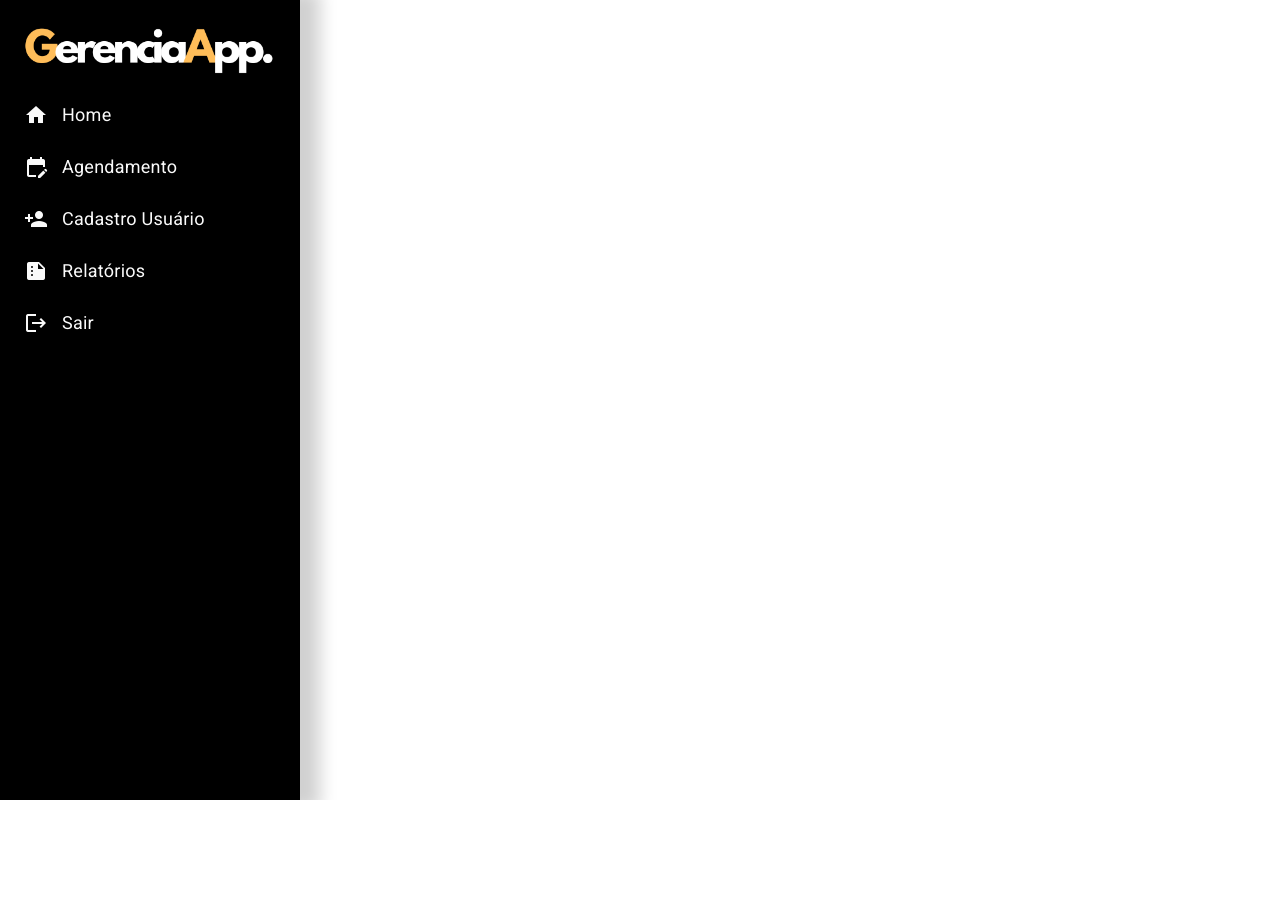
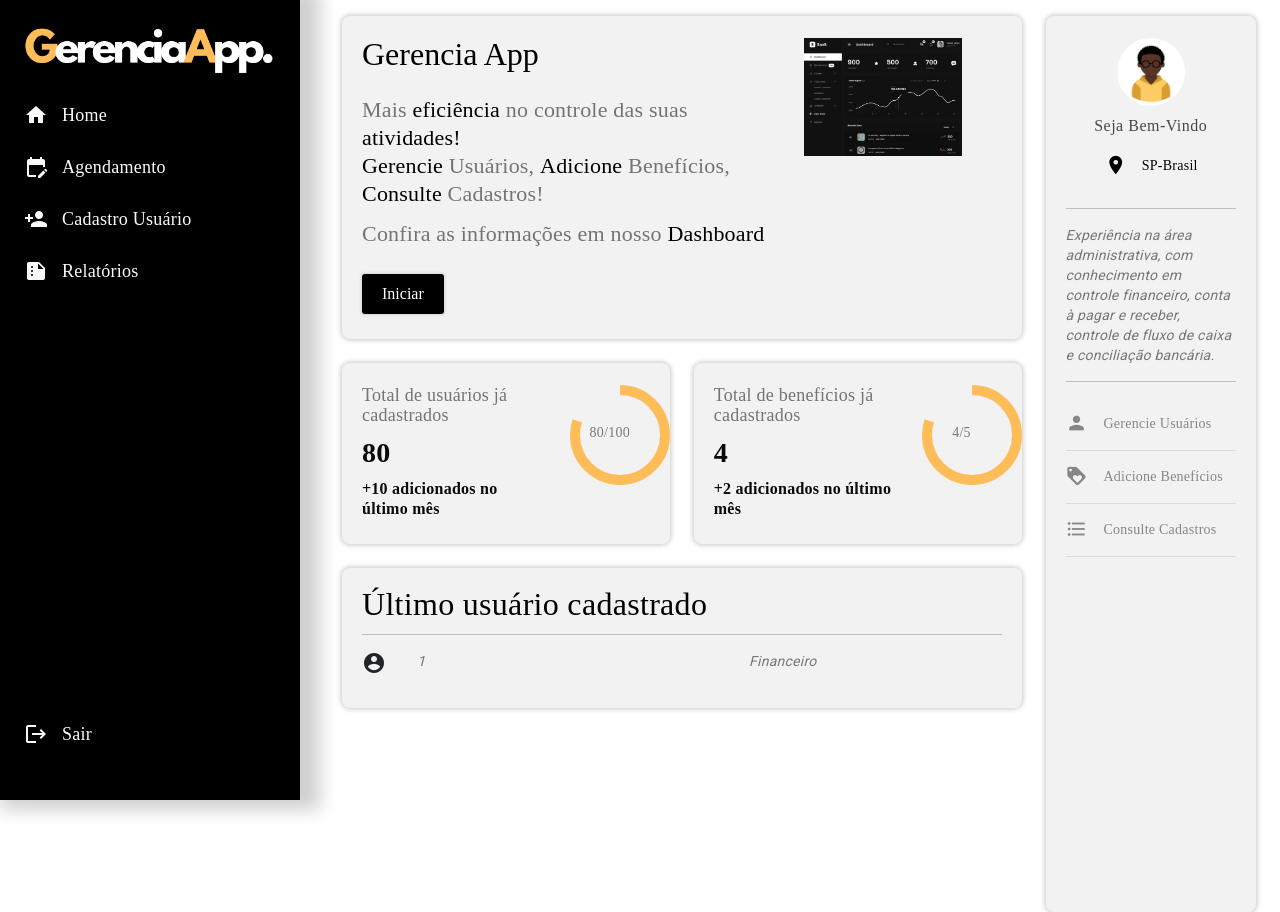
Before and after one commit to RafaelSaCa/appUsuarios, an Angular app: page /home in a window 1280 px wide. Before the commit the page ends 800 px from the top, so only its background shows below. Built offline with nearby package versions, Linux system fonts and the light colour scheme.

Commit message:
feat: Home Component - css + pegar nome usuário session storage

```diff
--- a/src/app/app.module.ts
+++ b/src/app/app.module.ts
@@ -10,6 +10,8 @@ import { ButtonComponent } from './components/button/button.component';
 import { MenuComponent } from './components/menu/menu.component';
 import { HomeComponent } from './pages/home/home.component';
 import { LoginComponent } from './pages/login/login.component';
+import {MatProgressSpinnerModule} from '@angular/material/progress-spinner';
+
 
 @NgModule({
   declarations: [
@@ -24,7 +26,8 @@ import { LoginComponent } from './pages/login/login.component';
     AppRoutingModule,
     FormsModule,
 
-    MatIconModule
+    MatIconModule,
+    MatProgressSpinnerModule
 
 
   ],
--- a/src/app/components/menu/menu.component.scss
+++ b/src/app/components/menu/menu.component.scss
@@ -7,7 +7,7 @@
   background-color: var(--primary-color);
   padding: 10px 0px;
   box-shadow: 10px 0px 16px 10px #0a0a0a30;
-  margin-right: 16px;
+  margin-right: 30px;
 
   ul{padding: 0;  }
 
@@ -18,6 +18,7 @@
   li{
     font-size: 18px;
     font-weight: 400;
+    font-family: Montserrat;
     color: #fafafa;
     padding:  14px 24px;
     margin: 0;
@@ -40,5 +41,7 @@
 
 .logout{
   position: absolute;
+  bottom: 40px;;
+  width: 300px;
 
 }
--- a/src/app/pages/home/home.component.html
+++ b/src/app/pages/home/home.component.html
@@ -1 +1,106 @@
 <app-menu></app-menu>
+
+<div class="container-fluid pt-3">
+  <div class="row">
+
+    <!-- LADO ESQUERDO DA HOME -->
+    <div class="col-12 col-lg-9">
+      <div class="card-info">
+        <div class="row">
+          <div class="col-12 col-md-8">
+            <h1 class="titulo">Gerencia App</h1>
+            <h3 class="subtitulo">Mais <span>eficiência</span> no controle das suas <span>atividades!</span>
+              <p><span>Gerencie</span> Usuários, <span>Adicione</span> Benefícios, <span>Consulte</span> Cadastros!</p>
+              <p>Confira as informações em nosso <span>Dashboard</span></p>
+            </h3>
+
+            <app-button textoBotao="Iniciar" routerLink="/usuarios"></app-button>
+
+          </div>
+
+          <div class="col-12 col-md-4">
+            <img src="../../../assets/dashboard.jpg"  width="100%" class="img-dashboard">
+          </div>
+        </div>
+      </div>
+
+      <div class="row mt-4">
+
+        <div class="col-6">
+          <div class="card-info">
+            <div class="row">
+              <div class="col-8">
+                <p class="texto-card"> Total de usuários já cadastrados</p>
+                <p class="numero-card"> 80</p>
+                <p class="destaque-card">+10 adicionados no último mês</p>
+              </div>
+              <div class="col-4">
+                <mat-progress-spinner class="example-margin mx-auto color-spinner" mode="determinate" value="80"></mat-progress-spinner>
+                <p class="info-spinner">80/100</p>
+              </div>
+            </div>
+          </div>
+        </div>
+
+        <div class="col-6">
+          <div class="card-info">
+            <div class="row">
+              <div class="col-8">
+                <p class="texto-card"> Total de benefícios já cadastrados</p>
+                <p class="numero-card"> 4</p>
+                <p class="destaque-card">+2 adicionados no último mês</p>
+              </div>
+              <div class="col-4">
+                <mat-progress-spinner class="example-margin mx-auto color-spinner" mode="determinate" value="80"></mat-progress-spinner>
+                <p class="info-spinner">4/5</p>
+              </div>
+            </div>
+          </div>
+        </div>
+
+        <div class="col-12 mt-4">
+          <div class="card-info">
+            <h3 class="titulo">Último usuário cadastrado</h3>
+
+            <hr class="hr">
+
+            <div class="row">
+              <div class="col-1"><mat-icon>account_circle</mat-icon></div>
+              <div class="col-1"><p class="texto-p">1</p></div>
+              <div class="col"><p class="texto-p">{{ userName }}</p></div>
+              <div class="col"><p class="texto-p">Financeiro</p></div>
+            </div>
+
+          </div>
+        </div>
+
+      </div>
+    </div>
+
+    <!-- LADO DIREITO DA HOME -->
+    <div class="col-12 col-lg-3">
+      <div class="card-perfil">
+        <div class="container-perfil">
+          <img src="../../../assets/perfil.jpg" class="img-perfil" >
+          <h4>Seja Bem-Vindo</h4>
+          <h5>{{userName}}</h5>
+          <li><mat-icon >location_on</mat-icon>SP-Brasil</li>
+        </div>
+
+        <hr class="hr">
+
+          <p class="texto-p">
+            Experiência na área administrativa, com conhecimento em controle financeiro, conta à pagar e receber, controle de fluxo de caixa e conciliação bancária.
+          </p>
+
+       <hr class="hr">
+
+        <li><mat-icon>person</mat-icon>Gerencie Usuários</li>
+
+        <li><mat-icon>loyalty</mat-icon>Adicione Benefícios</li>
+
+        <li><mat-icon>format_list_bulleted</mat-icon>Consulte Cadastros</li>
+      </div>
+    </div>
+  </div>
+</div>
--- a/src/app/pages/home/home.component.scss
+++ b/src/app/pages/home/home.component.scss
@@ -0,0 +1,124 @@
+.card-info{
+  background: #f2f2f2;
+  padding: 22px 20px 25px 20px;
+  border-radius: 8px;
+  box-shadow: 0px 0px 5px 1px #0a0a0a3a;
+}
+
+.titulo{
+  font-size: 32px;
+  font-weight: 500;
+  font-family: Montserrat;
+  padding: 0;
+  margin: 0;
+  color: var(--primary-color);
+
+}
+
+.subtitulo{
+  font-size: 22px;
+  font-weight: 300;
+  font-family: Montserrat;
+  padding: 26px 0px 14px 0px;
+  margin: 0;
+  color: var(--gray-color);
+  span{ color: var(--primary-color); font-weight: 500; }
+}
+
+.img-dashboard{
+  width: 80%;
+}
+
+.texto-card{
+  font-size: 18px;
+  font-weight: 500;
+  font-family: Montserrat;
+  color: var(--gray-color);
+  margin-bottom: 18px;
+}
+
+.numero-card{
+  font-size: 28px;
+  font-weight: bold;
+  font-family: Montserrat;
+  color: #0a0a0a;
+  margin-bottom: 16px;
+}
+
+.destaque-card{
+  font-size: 16px;
+  font-weight: bold;
+  font-family: Montserrat;
+  color: #0a0a0a;
+  margin-bottom: 0;
+}
+
+.info-spinner{
+  font-size: 14px;
+  font-weight: 500;
+  font-family: Montserrat;
+  color: #797979;
+  text-align: center;
+  position: relative;
+  top: -62px;
+  margin: 0 auto;
+
+}
+
+//lado direito perfil
+li{
+  font-size: 14px;
+  font-weight: 500;
+  font-family: Montserrat;
+  color: #868686;
+  padding: 14px 0px;
+  margin: 0;
+  display: flex;
+  align-items: center;
+  border-bottom: 1px solid #dbdbdb ;
+  mat-icon{margin-right: 14px;  font-size: 22px;}
+}
+
+.card-perfil{
+  background: #f2f2f2;
+  padding: 22px 20px 355px 20px;
+  border-radius: 8px;
+  box-shadow: 0px 0px 5px 1px #0a0a0a3a;
+
+}
+
+.img-perfil{
+  border-radius: 50%;
+  width: 40%;
+}
+
+.container-perfil{
+  width: 100%;
+  height: 100%;
+  text-align: center;
+
+  h4{
+    font-size: 16px;
+    color: #474747;
+    font-weight: 500;
+    font-family: Montserrat;
+    margin: 8px 0px 0px 0px;
+  }
+
+  h5{
+    font-size: 14px;
+    color: #6d6d6d;
+    font-weight: 400;
+    font-family: Montserrat;
+    margin: 2px 0px 0px 0px;
+  }
+
+  li{justify-content: center; color: var(--primary-color); border: none;}
+
+}
+
+.texto-p{
+  font-size: 14px;
+  font-style: italic;
+  color: #767676 ;
+  }
--- a/src/app/pages/home/home.component.ts
+++ b/src/app/pages/home/home.component.ts
@@ -7,4 +7,10 @@ import { Component } from '@angular/core';
 })
 export class HomeComponent {
 
+  userName: string | null;
+
+ngOnInit(){
+  this.userName =  sessionStorage.getItem('user');
 }
+
+}
--- a/src/styles.scss
+++ b/src/styles.scss
@@ -8,6 +8,7 @@ body { margin: 0; font-family: Roboto, "Helvetica Neue", sans-serif; }
   --primary-color: #000000;
   --error-color: #ac2828;
   --gray-color: #747474;
+  --accent-color: #FFBD59;
 
 }
 
@@ -16,3 +17,7 @@ body { margin: 0; font-family: Roboto, "Helvetica Neue", sans-serif; }
 .cor-gray{color: var(--gray-color);}
 
 .hover:hover{cursor: pointer;}
+
+.mat-mdc-progress-spinner circle{
+  stroke: var(--accent-color) !important;
+}
```
Also changed, not shown: src/assets/perfil.jpg (added), src/assets/perfil.png (deleted).
